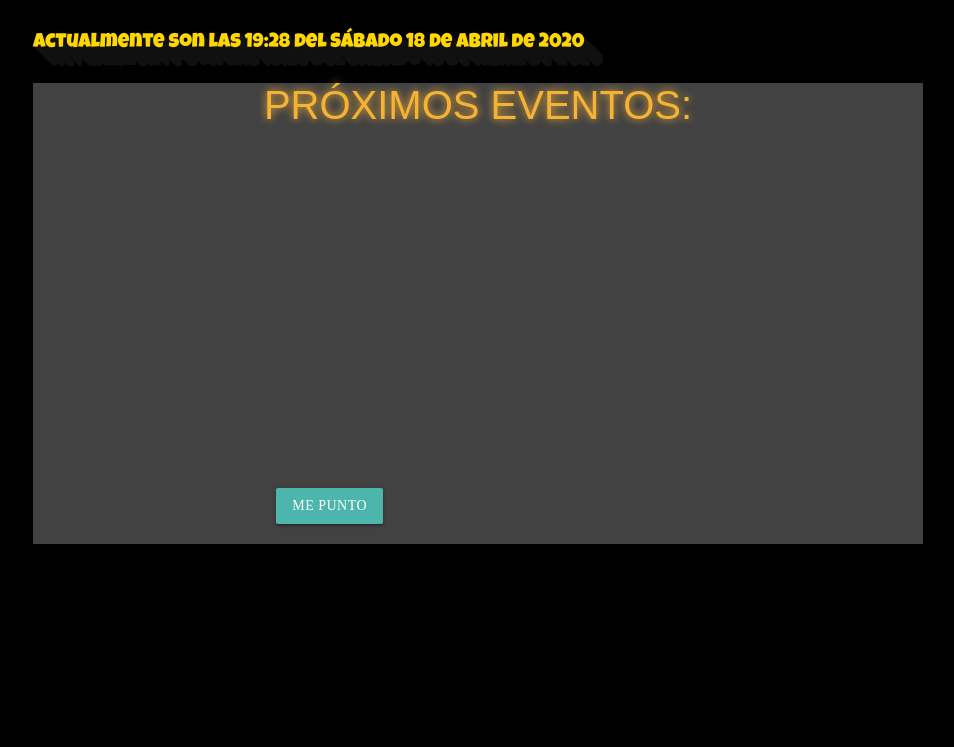
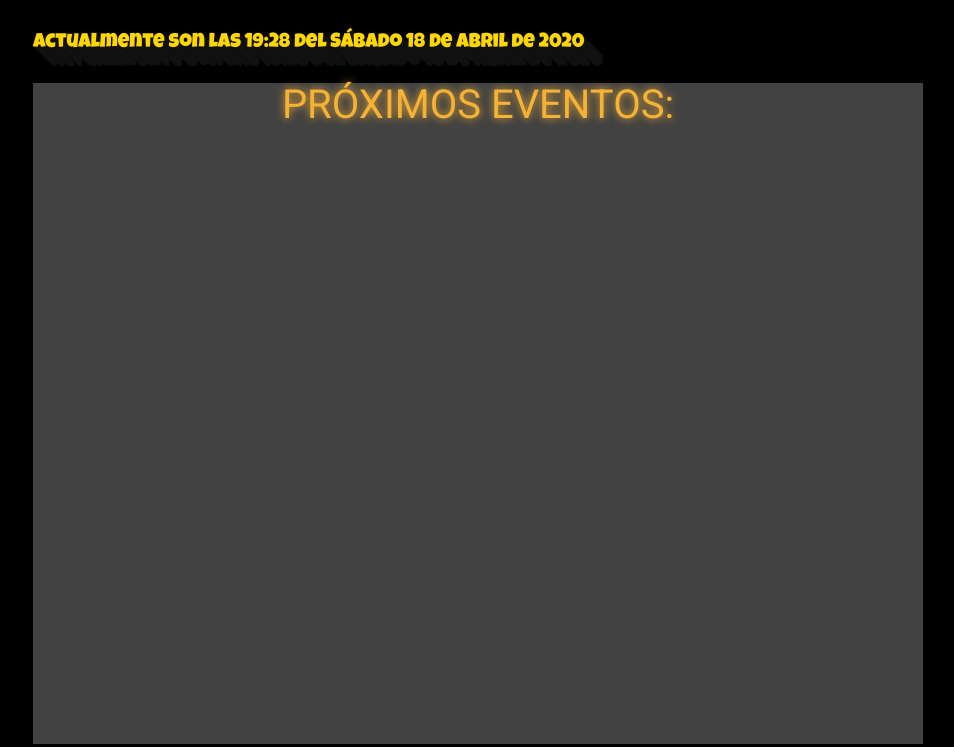
Before and after one commit to TanToOmaS/MUNICOLAND, a PHP site: page /municoland/home.php in a window 1280 px wide. Shown: the part 526-1273 px from the top of the page, without its empty margins (162-1116 px from the left). Before the commit the page ends 1070 px from the top, so only its background shows below. Run offline with PHP 8.4, Linux system fonts and the light colour scheme; the visitor is signed in with stand-in values (Sample User, id 1); data that the repository does not hold is empty; some libraries are stand-ins or nearby versions.

Commit message:
restyling slider y eventos de la home

```diff
--- a/assets/js/eventos.js
+++ b/assets/js/eventos.js
@@ -32,7 +32,7 @@ function inicializarCarousel() {
     const carousel = $('.carousel');
     M.Carousel.init(carousel, {
         duration: 300,
-        indicators: true,
+        indicators: false,
         fullWidth: true
     });
 
@@ -66,7 +66,7 @@ function OrdenarEventos(eventos) {
 function mostrarProximosEventos(eventos) {
     const contenedor = $('#contenedor-proximos-eventos');
     const plantilla = $('#plantilla-proximo-evento');
-    const plantillaString = plantilla.prop('outerHTML');    // Convertimos el elemento html a string
+    const plantillaString = plantilla.prop('outerHTML');  // Convertimos el elemento html a string
     $.each(eventos, function (i, evento) {
         const asiste = comprobarAsistencia(evento.usuarios, username);
         const noAsiste = !asiste;
@@ -79,6 +79,7 @@ function mostrarProximosEventos(eventos) {
             //.replace(/{{asiste}}/g, noAsiste)
             .replace(/{{fecha}}/g, evento.fechaInicio.toLocaleString("es-ES"))
             .replace(/{{lugar}}/g, evento.lugar)
+            .replace(/{{descrip}}/g, evento.descripcion)
             ;
         // Convertimos el string a un elemento html usando Jquery
         const eventHtml = $(plantillaRellenada);
--- a/estilo.css
+++ b/estilo.css
@@ -1,11 +1,12 @@
 @charset "UTF-8";
 @import url("https://fonts.googleapis.com/css2?family=Luckiest+Guy&display=swap");
+@import url("https://fonts.googleapis.com/css2?family=Roboto&display=swap");
 * {
-  font-family: 'HURTMOLD_';
+  font-family: 'Roboto', sans-serif;
 }
 
 p {
-  font-family: 'HURTMOLD_';
+  font-family: 'Roboto', sans-serif;
   color: #fff;
 }
 
@@ -26,11 +27,11 @@ p {
   padding-top: 20px;
   text-align: center;
   background-color: transparent;
-  font-family: 'HURTMOLD_';
+  font-family: 'Roboto', sans-serif;
 }
 
 .logintitulo {
-  font-family: ARIAL;
+  font-family: 'Roboto', sans-serif;
   font-size: 32px;
   text-shadow: 2px 0 0 #000, -2px 0 0 #000, 0 2px 0 #000, 0 -2px 0 #000, 1px 1px #000, -1px -1px 0 #000, 1px -1px 0 #000, -1px 1px 0 #000;
   color: #fff;
@@ -79,7 +80,7 @@ p {
 }
 
 .tituloTorneo {
-  font-family: Arial;
+  font-family: 'Roboto', sans-serif;
   font-size: 40px;
   COLOR: rgba(247, 178, 52, 0.993);
   text-shadow: 0px 0px 9px rgba(247, 178, 52, 0.993);
@@ -285,12 +286,12 @@ td, tr, th {
   background-color: #FF5733;
 }
 
-#eventos {
-  border-radius: 3px;
+.eventos {
   border-style: solid;
   margin: 0px auto;
   background-color: #000;
-  width: 100%;
+  width: auto;
+  height: auto;
 }
 
 #caratula {
@@ -381,8 +382,20 @@ h1 {
 }
 
 h2 {
-  font-size: 36px;
-  font-family: 'ARIAL';
+  font-size: 46px;
+  font-family: 'Roboto', sans-serif;
+  text-shadow: 1px 1px #111,
+ 1px 1px #111,
+ 2px 2px #111,
+ 3px 3px #111,
+ 4px 4px #111,
+ 5px 5px #111,
+ 6px 6px #111,
+ 7px 7px #111,
+ 8px 8px #111,
+ 9px 9px #111,
+ 10px 10px #111;
+  color: white;
 }
 
 .evenParrafo {
--- a/estilo.scss
+++ b/estilo.scss
@@ -1,5 +1,7 @@
 // FUENTE DE TÍTULOS H1
 @import url('https://fonts.googleapis.com/css2?family=Luckiest+Guy&display=swap');
+@import url('https://fonts.googleapis.com/css2?family=Roboto&display=swap');
+
 
 // FUNCION PARA CREAR SOMBRA EN LOS TEXTOS:
 
@@ -26,12 +28,12 @@
 
 * {
 
-	font-family: 'HURTMOLD_';
+	font-family: 'Roboto', sans-serif;
 
 }
 
 p {
-	font-family: 'HURTMOLD_';
+	font-family: 'Roboto', sans-serif;
 	color: #fff;
 }
 
@@ -53,11 +55,11 @@ p {
 	padding-top: 20px;
 	text-align: center;
 	background-color: transparent;
-	font-family: 'HURTMOLD_';
+	font-family: 'Roboto', sans-serif;
 }
 
 .logintitulo{
-	font-family: ARIAL;
+	font-family: 'Roboto', sans-serif;
 	font-size: 32px;
 	text-shadow: 2px 0 0 #000, -2px 0 0 #000, 0 2px 0 #000, 0 -2px 0 #000, 1px 1px #000, -1px -1px 0 #000, 1px -1px 0 #000, -1px 1px 0 #000;
 	color:#fff;
@@ -107,7 +109,7 @@ font-size: 18px;
 }
 .tituloTorneo{
 
-	font-family: Arial;
+	font-family: 'Roboto', sans-serif;
 	font-size: 40px;
 	COLOR:  rgba(247, 178, 52, 0.993);
 	text-shadow: 0px 0px 9px rgba(247, 178, 52, 0.993);
@@ -274,13 +276,14 @@ height: 268px;
 	background-color:#FF5733;
 }
 
-#eventos{
+.eventos{
 
-	border-radius: 3px;
 	border-style: solid;
 	margin: 0px auto;
 	background-color: #000;
-	width: 100%;
+	width: auto;
+	height: auto;
+
 
 }
 
@@ -345,9 +348,12 @@ text-shadow: 2px 0 0 #000,
 
 
 h2 {
-font-size: 36px;
-font-family: 'ARIAL';
+font-size: 46px;
+font-family: 'Roboto', sans-serif;
+text-shadow: texto3d(10,#111 );
+color: white;
 }
+
 .evenParrafo{
 
 	font-size: 12px;
--- a/home.php
+++ b/home.php
@@ -73,7 +73,7 @@ if (isset($username)) {
         <!-- <div id="Municontundence">
             <iframe src="https://www.facebook.com/plugins/page.php?href=https%3A%2F%2Fwww.facebook.com%2FTikitikisummertime%2F&tabs=timeline&width=340&height=700&small_header=false&adapt_container_width=true&hide_cover=true&show_facepile=true&appId=489868141175282" width="340" height="700" style="border:none;overflow:hidden" scrolling="no" frameborder="0" allowTransparency="true" allow="encrypted-media"></iframe>
         </div> -->
-        <div id='eventos'>
+        <div class="eventos">
 
             <?php include "ocurriendo.php"; ?>
 
--- a/ocurriendo.php
+++ b/ocurriendo.php
@@ -8,28 +8,21 @@ $hora = date("G:i");
 $fecha = date("d-M-y");
 $fechaCastellano = fechaCastellano($fecha);
 
-$evento = "SELECT * FROM eventos WHERE FECHA < CURRENT_TIMESTAMP";
-//$lugar = "SELECT LUGAR FROM eventos WHERE HORA < CURRENT_TIMESTAMP";
-$eventoActual = mysqli_query($conexion, $evento);
 echo "<h3 id='ocurriendo'>Actualmente son las " . $hora . " del " . $fechaCastellano . " </h3>";
 
-while ($result = mysqli_fetch_assoc($eventoActual)) {
+?>
 
-    echo "<h3 id='ocurriendo'>No te pierdas ahora el evento <span style='color: white'>" . $result['EVENTO'] . "</span> en <span style='color: white'>" . $result['LUGAR'] . "</span>.  </h3>";
-}
-
-?>
-<div class="row grey darken-3">
+<div class="grey darken-3">
     <h3 span class="tituloTorneo">PRÓXIMOS EVENTOS:</span></h3>
-    <div class="col s8 m8 l8">
-        <div id="contenedor-proximos-eventos" class="carousel carousel-slider center">
-            <div class="carousel-fixed-item center">
-                <a class="btn waves-effect teal lighten-2 white-text darken-text-2">ME PUNTO</a>
-            </div>
-            <div id="plantilla-proximo-evento" class="carousel-item white-text">
+    <div class="col s12 m12 l12">
+        <div id="contenedor-proximos-eventos" class="carousel carousel-slider center" style="height: 600px">
+            <div class="carousel-item" id="plantilla-proximo-evento">
                 <h2>{{nombre}}</h2>
-                <p class="white-text">EL {{fecha}} EN {{lugar}}</p>
-                <img src="{{urlImagen}}">
+                <p class="white-text">EL {{fecha}} EN {{lugar}} <br> {{descrip}}</p>
+                <a href=""><img src="{{urlImagen}}"></a>
+                <div class="carousel-fixed-item center">
+                    <a class="btn waves-effect teal lighten-2 white-text darken-text-2">ME PUNTO</a>
+                </div>
             </div>
         </div>
     </div>
```
Also changed, not shown: 1 other file.
